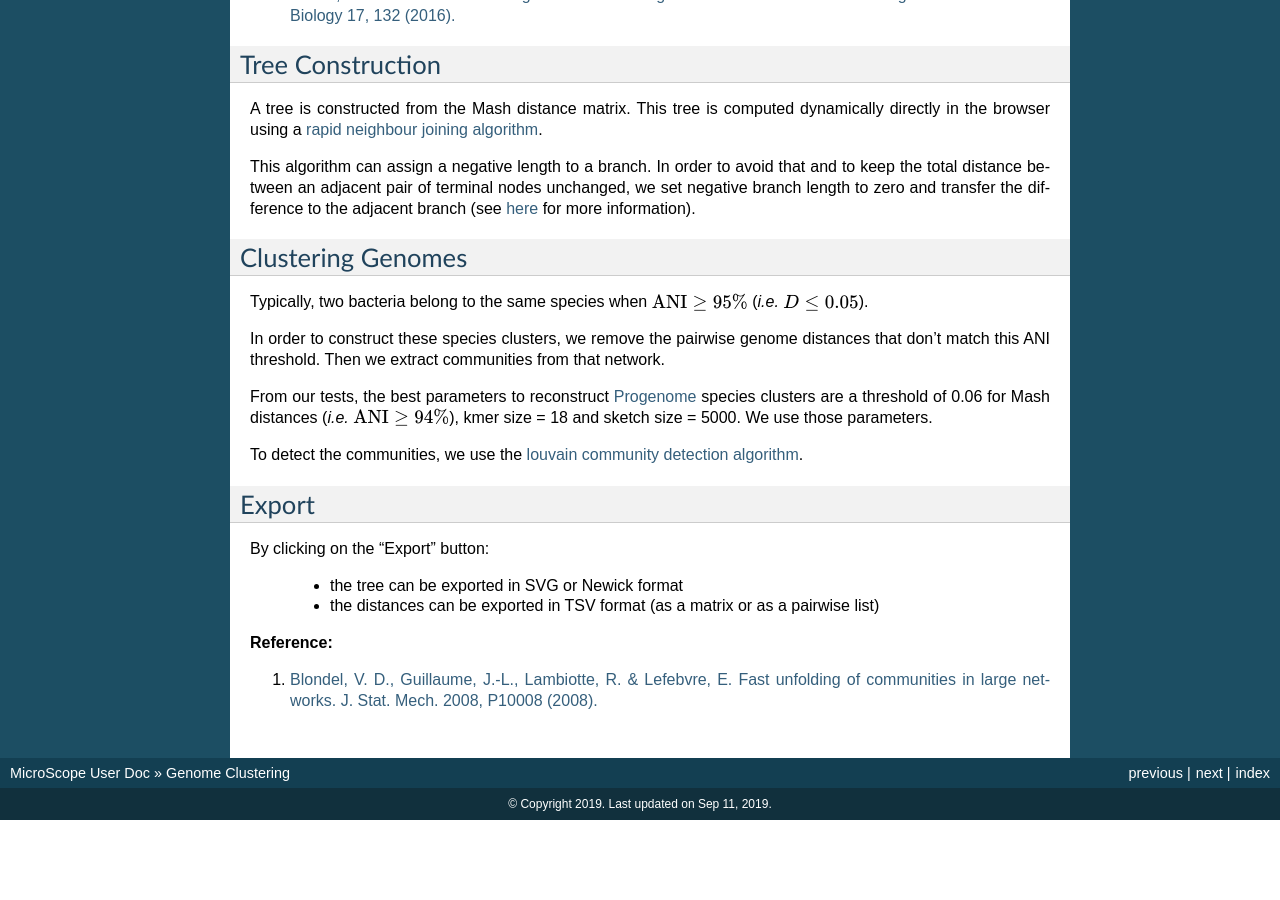
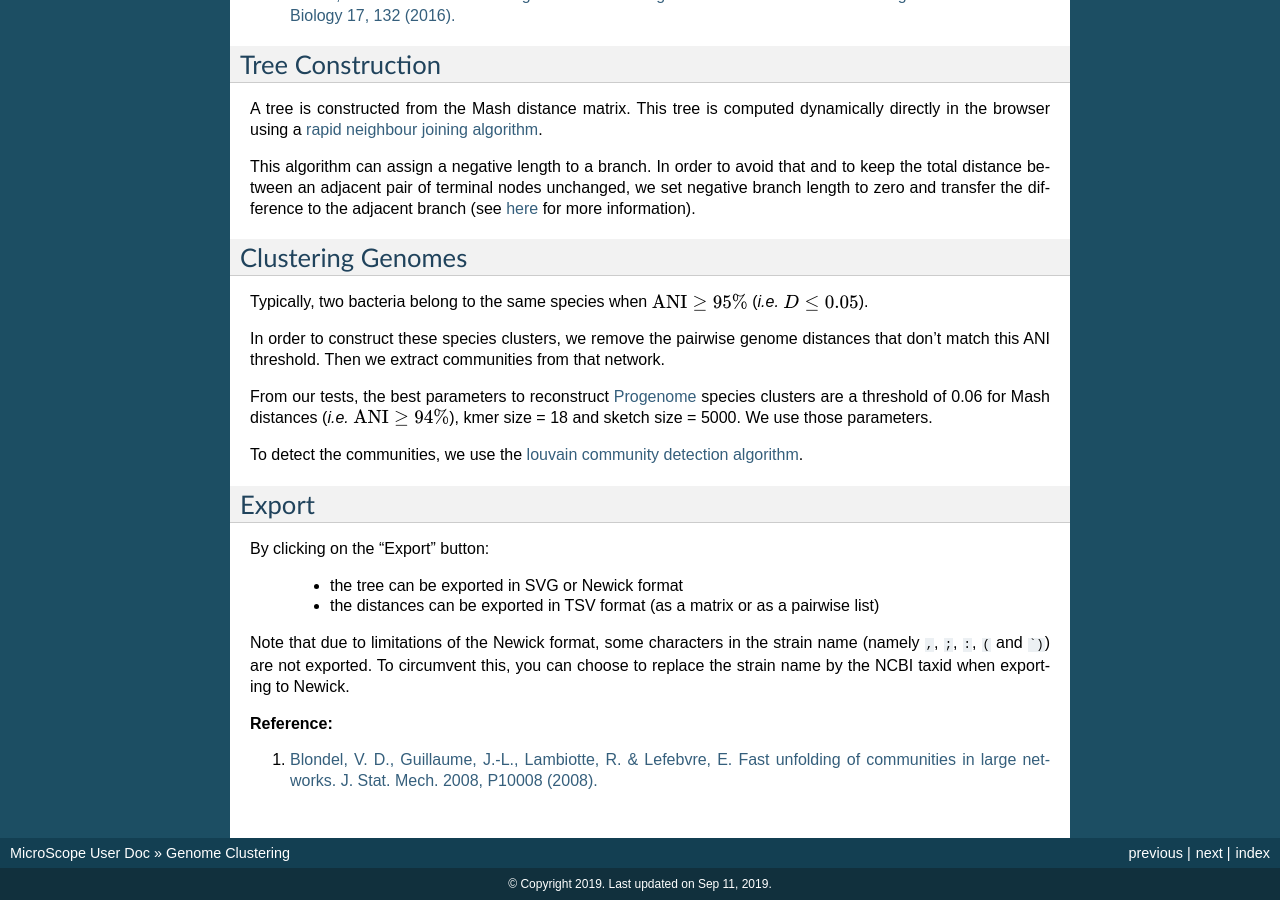
Before and after one commit to labgem/microscope-user-doc, a Sphinx documentation site: the page built from docs/content/compgenomics/genoclust.rst, in a window 1280 px wide and 900 px high, scrolled down 2818 px. Built offline with Sphinx 7.4.7, drawn with Linux system fonts in a browser that asks for light colours; formulas are drawn with MathJax 3; before the commit the page ends 3638 px from its top, so only the background shows below that.

Commit message:
Add some notes on Newick export.

````diff
--- a/docs/content/compgenomics/genoclust.rst
+++ b/docs/content/compgenomics/genoclust.rst
@@ -96,6 +96,9 @@ By clicking on the "Export" button:
   - the tree can be exported in SVG or Newick format
   - the distances can be exported in TSV format (as a matrix or as a pairwise list)
 
+Note that due to limitations of the Newick format, some characters in the strain name (namely ``,``, ``;``, ``:``, ``(`` and ```)``) are not exported.
+To circumvent this, you can choose to replace the strain name by the NCBI taxid when exporting to Newick.
+
 **Reference:**
 
 1. `Blondel, V. D., Guillaume, J.-L., Lambiotte, R. & Lefebvre, E. Fast unfolding of communities in large networks. J. Stat. Mech. 2008, P10008 (2008). <http://iopscience.iop.org/article/10.1088/1742-5468/2008/10/P10008/meta>`_
````
